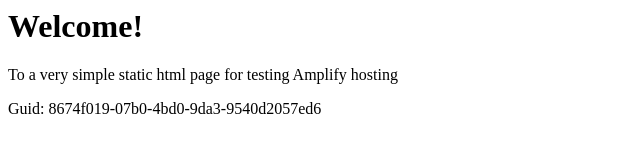
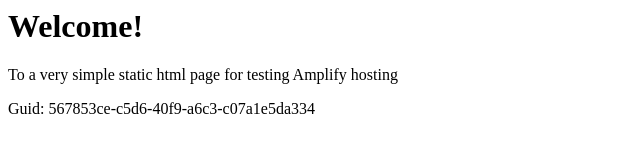
Before and after one commit to aws-aemilia-bah/Github-PR-Commit-Integration-Test-DoNotTouch-GitHubAutoBuildPushCanaryTest-v2-preprod-me-south-1, a website: page src/index.html in a window 1280 px wide. Shown: the full height of the page, 0-640 px from the left. Drawn offline with Linux system fonts and the light colour scheme.

Commit message:
commit from integ tests

```diff
--- a/src/index.html
+++ b/src/index.html
@@ -12,6 +12,6 @@
 <body>
     <h1>Welcome!</h1>
     <p>To a very simple static html page for testing Amplify hosting</p>
-    <p>Guid: 8674f019-07b0-4bd0-9da3-9540d2057ed6</p></body>
+    <p>Guid: 567853ce-c5d6-40f9-a6c3-c07a1e5da334</p></body>
 
 </html>
```
